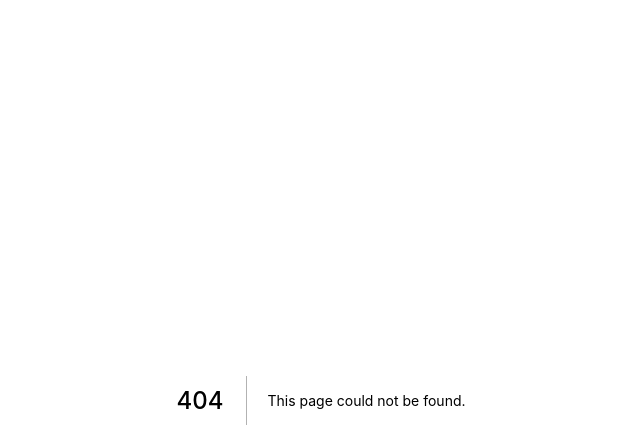
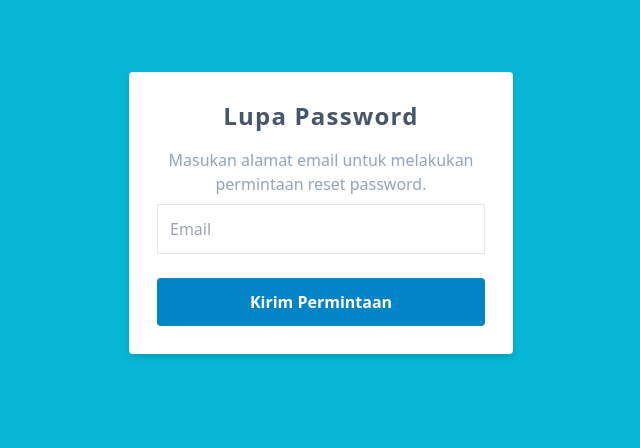
Before and after one commit to khoufstudio/frontend_tracking_app, a Next.js app: page /forgot_password in a window 1280 px wide. Before the commit this address had no page. Shown: the top 448 px of the page, without its empty margins (319-959 px from the left). Built offline with nearby package versions, Linux system fonts and the light colour scheme.

Commit message:
add halaman lupa password

```diff
--- /dev/null
+++ b/pages/forgot_password.tsx
@@ -0,0 +1,24 @@
+import type { NextPage } from 'next'
+
+const ForgotPassword: NextPage = () => {
+  return (
+    <div className='bg-cyan-500 h-screen'>
+
+      {/* form login */}
+      <div className='p-8'>
+        <div className='bg-white flex flex-col w-96 mx-auto p-7 mt-10 drop-shadow-md rounded'>
+          <p className='text-center mb-4 font-bold text-2xl text-slate-600 tracking-wider'>Lupa Password</p>
+          <p className='text-slate-400 text-center mb-2'>Masukan alamat email untuk melakukan permintaan reset password.</p>
+          <div className="mb-3">
+            <input className='border p-3 w-full' type="email" name='email' placeholder='Email' />
+          </div>
+          <a href='#' className='bg-sky-600 hover:bg-sky-700 p-3 font-bold text-white text-center rounded mt-3'>
+            Kirim Permintaan
+          </a>
+        </div>
+      </div>
+    </div>
+  )
+}
+
+export default ForgotPassword
--- a/pages/login.tsx
+++ b/pages/login.tsx
@@ -22,7 +22,7 @@ const Login: NextPage = () => {
             <div>
               <input type="checkbox" name="ingat_saya" id="ingat_saya" /> Ingat saya
             </div>
-            <a href='#' className='text-center font-bold text-blue-900'>Lupa Password?</a>
+            <a href='/forgot_password' className='text-center font-bold text-blue-900'>Lupa Password?</a>
           </div>
           <hr className='my-4' />
           <p>Belum punya akun? Daftar <a className='font-bold text-blue-800' href="/daftar">disini</a></p>
```
